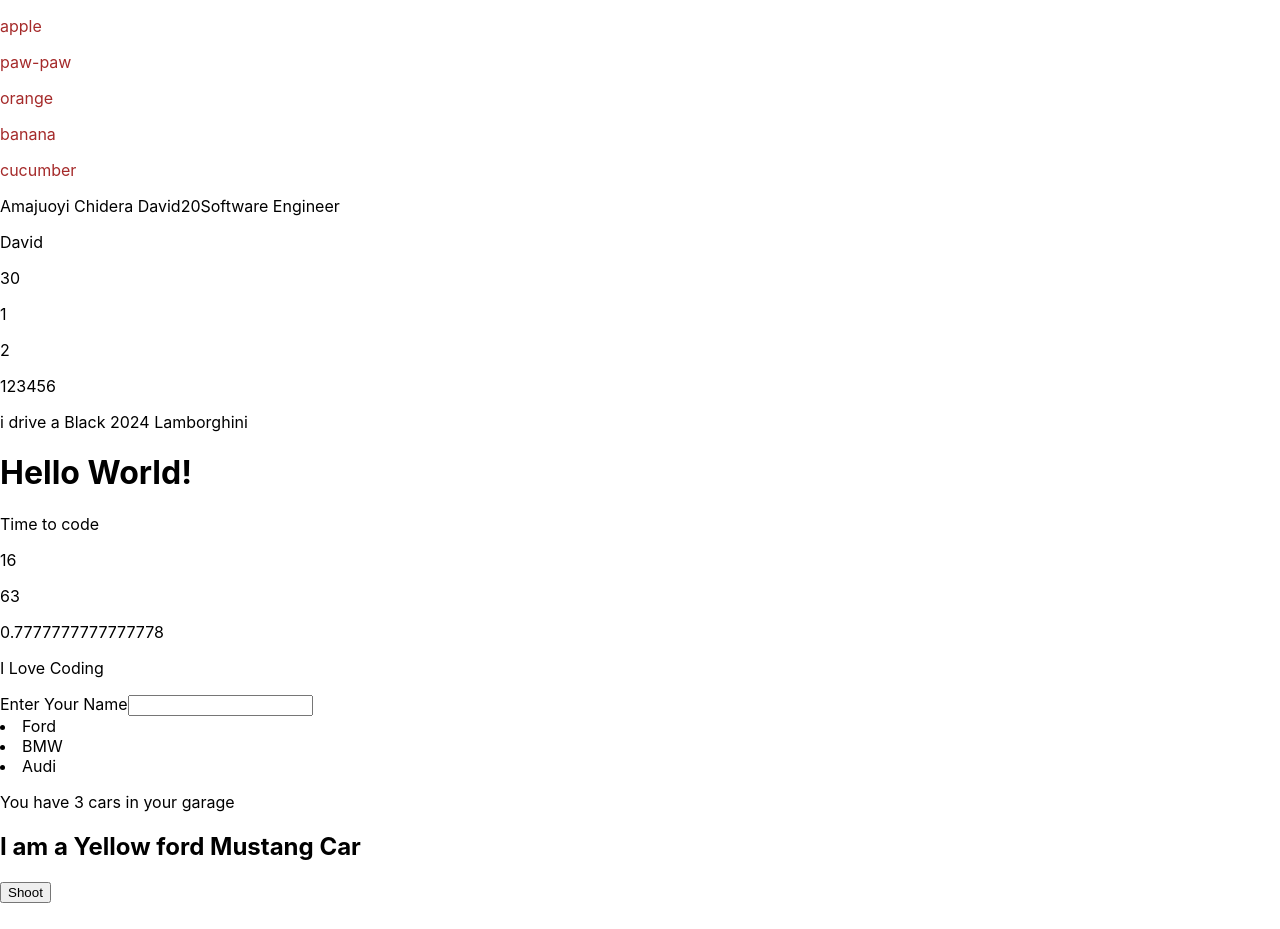
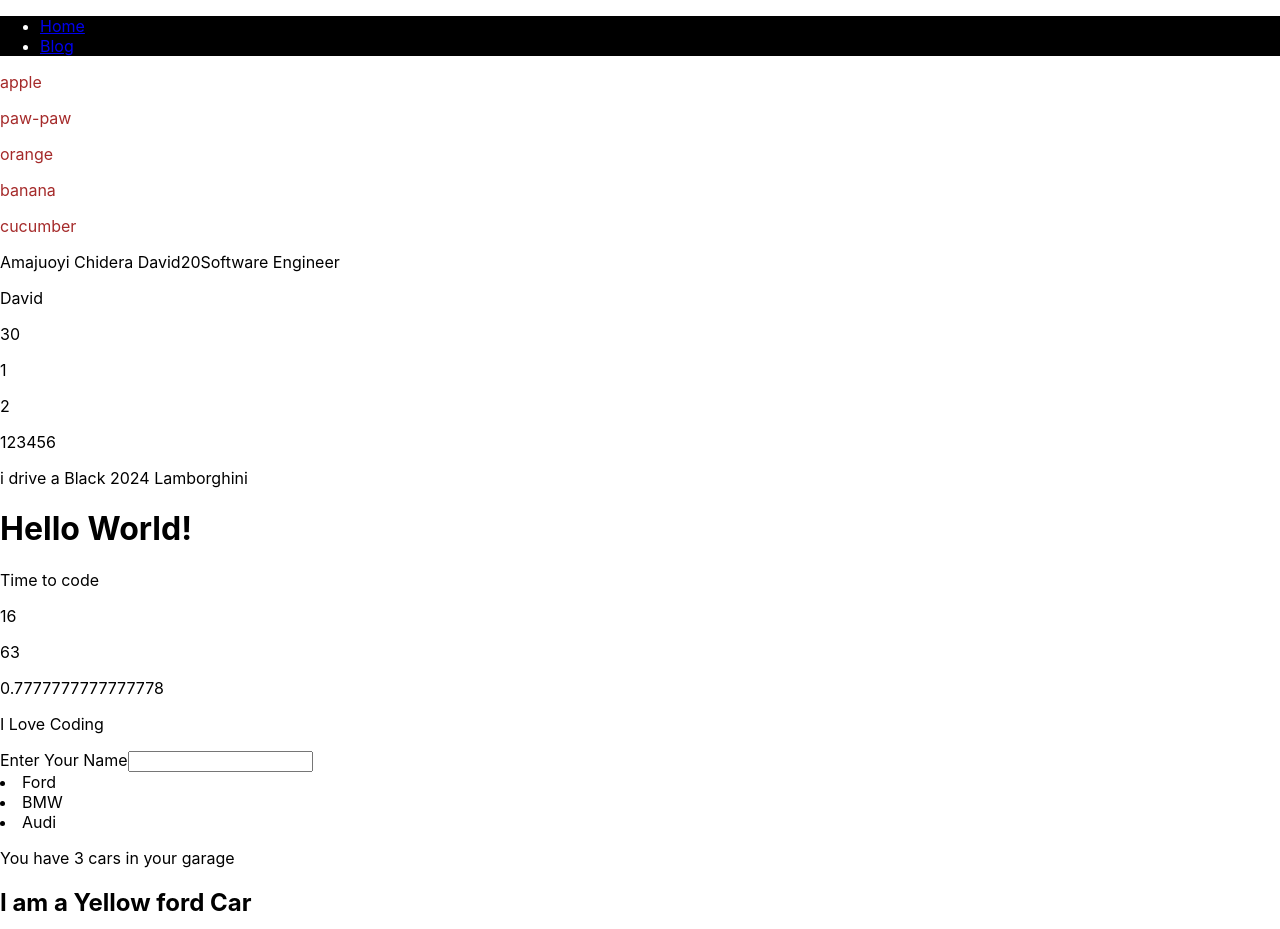
Before and after one commit to Amajuoyichidera/w3-School-React, a React (Create React App) app: page /blog in a window 1280 px wide. Shown: the top 929 px of the page. Built offline with nearby package versions, Linux system fonts and the light colour scheme.

Commit message:
first version

```diff
--- a/package.json
+++ b/package.json
@@ -34,5 +34,8 @@
       "last 1 firefox version",
       "last 1 safari version"
     ]
+  },
+  "devDependencies": {
+    "react-router-dom": "^6.20.0"
   }
 }
--- a/src/App.js
+++ b/src/App.js
@@ -1,84 +1,30 @@
-import getMessage from './message.js'
-import Car from './Car.js';
-
-function Code () {
-  return <p>I Love Coding</p>
-}
+import { BrowserRouter as Router, Route, Routes, Link } from 'react-router-dom';
+import Blog from './pages/Blog';
+import Home from './pages/Home.js';
+import NoPage from './pages/NoPage.js'
 
 function App() {
-  const myArray = [ 'apple', 'paw-paw', 'orange', 'banana', 'cucumber'];
-   function calculate(a, b) {
-    let sum = a + b;
-    let multiply = a * b;
-    let division = a / b;
-
-    return [sum, multiply, division];
-   }
-
-   const [sum, multiply, division] = calculate(7, 9);
-
-   const myVehicle = {
-    name: 'Lamborghini',
-    year: 2024,
-    color: 'Black',
-   }
-
-    const message = 'i drive a ' + myVehicle.color + ' ' + myVehicle.year + ' ' + myVehicle.name;
-
-    // spread operator with array and object
-    const numberOne = [1, 2, 3];
-    const numberTwo = [4, 5, 6];
-    const combined = [...numberOne, ...numberTwo];
-    const [one, two] = combined;
-
-    const aboutMe = {
-      name: 'David',
-      occupation: 'Software Engineer',
-      age: 20,
-    }
-
-    const aboutMe2 = {
-      degree: 'Bachelor of science',
-      course: 'Computer Science',
-    }
-
-    const allAboutMe = {...aboutMe, ...aboutMe2}
-
-     let myColor = 'blue';
-
-     const carInfo = {
-      model: 'Mustang'
-     }
-
-     const shoot = (a) => {
-      alert(a)
-     }
-
-     const car = [
-      {id: 1, brand: 'Ford'},
-      {id: 2, brand: 'BMW'},
-      {id: 3, brand: 'Audi'}
-    ];
 
   return (
     <div className="App">
-      {myArray.map((item) =>
-        <p style={{ color: myColor === 'black' ? 'black' : 'brown'}}>{item}</p>
-       )}
-       <p>{getMessage()}</p>
-       <p>{allAboutMe.name}</p>
-       <p>{allAboutMe.age === 20 ? 30 : 20}</p>
-       <p>{one}</p>
-       <p>{two}</p>
-       <p>{combined}</p>
-       <p>{message}</p>
-      <h1>Hello World!</h1>
-      <p>Time to code</p>
-      <p>{sum}</p>
-      <p>{multiply}</p>
-      <p>{division}</p>
-      <Code />
-      <Car cars={car.map((item) => <li key={item.id}>{item.brand}</li>)} car={car} goal={true} brand='ford' color='Yellow' brand2 = {carInfo} click={() => shoot('Goal!!!!')} />
+      <Router>
+      <div>
+        <nav style={{backgroundColor: 'black', color: 'white'}}>
+          <ul>
+            <li><Link to="/">Home</Link></li>
+            <li><Link to="/blog">Blog</Link></li>
+            {/* <li><Link to="/contact">Contact</Link></li> */}
+          </ul>
+        </nav>
+        <Routes>
+          <Route path="/" element={<Home />} />
+          <Route path="/blog" element={<Blog />} />
+          <Route path='*' element={<NoPage />} />
+          {/* <Route path="/contact" element={<Contact />} /> */}
+        </Routes>
+      </div>
+    </Router>
+
     </div>
   );
 }
--- a/src/Car.js
+++ b/src/Car.js
@@ -11,10 +11,9 @@ function MadeGoal() {
     <p>Suiiiiiiiiii</p>
     </>
 }
-
 function Car(props) {
     const goal = props.goal;
-    const car = props.car;
+    const car = props.cars;
 
     const [name, setName] = useState();
     function handleSubmit(e) {
@@ -32,7 +31,7 @@ function Car(props) {
         {
           car.length > 0 && <p>You have {car.length} cars in your garage</p>
         }
-        <h2>I am a {props.color} {props.brand} {props.brand2.model} Car</h2>
+        <h2>I am a {props.color} {props.brand}  Car</h2>
         <button onClick={props.click}>Shoot</button>
         {goal ? <MadeGoal /> : <MissedGoal />}
     </div>
--- /dev/null
+++ b/src/pages/Blog.js
@@ -0,0 +1,87 @@
+import React from 'react'
+import getMessage from '../message'
+import Car from '../Car'
+
+function Code () {
+    return <p>I Love Coding</p>
+  }
+
+const Blog = () => {
+   const myArray = [ 'apple', 'paw-paw', 'orange', 'banana', 'cucumber'];
+   function calculate(a, b) {
+    let sum = a + b;
+    let multiply = a * b;
+    let division = a / b;
+
+    return [sum, multiply, division];
+   }
+
+   const [sum, multiply, division] = calculate(7, 9);
+
+   const myVehicle = {
+    name: 'Lamborghini',
+    year: 2024,
+    color: 'Black',
+   }
+
+    const message = 'i drive a ' + myVehicle.color + ' ' + myVehicle.year + ' ' + myVehicle.name;
+
+    // spread operator with array and object
+    const numberOne = [1, 2, 3];
+    const numberTwo = [4, 5, 6];
+    const combined = [...numberOne, ...numberTwo];
+    const [one, two] = combined;
+
+    const aboutMe = {
+      name: 'David',
+      occupation: 'Software Engineer',
+      age: 20,
+    }
+
+    const aboutMe2 = {
+      degree: 'Bachelor of science',
+      course: 'Computer Science',
+    }
+
+    const allAboutMe = {...aboutMe, ...aboutMe2}
+
+     let myColor = 'blue';
+
+     const carInfo = {
+      model: 'Mustang'
+     }
+
+     const shoot = (a) => {
+      alert(a)
+     }
+
+     const car = [
+      {id: 1, brand: 'Ford'},
+      {id: 2, brand: 'BMW'},
+      {id: 3, brand: 'Audi'}
+    ];
+
+  return (
+    <div>
+         {myArray.map((item) =>
+        <p style={{ color: myColor === 'black' ? 'black' : 'brown'}}>{item}</p>
+       )}
+       <p>{getMessage()}</p>
+       <p>{allAboutMe.name}</p>
+       <p>{allAboutMe.age === 20 ? 30 : 20}</p>
+       <p>{one}</p>
+       <p>{two}</p>
+       <p>{combined}</p>
+       <p>{message}</p>
+      <h1>Hello World!</h1>
+      <p>Time to code</p>
+      <p>{sum}</p>
+      <p>{multiply}</p>
+      <p>{division}</p>
+      <Code />
+      <Car cars={car.map((item) => <li key={item.id}>{item.brand}</li>)} goal={true} brand='ford' color='Yellow' brand2 = {carInfo} click={() => shoot('Goal!!!!')} />
+    </div>
+  )
+}
+
+export default Blog
--- /dev/null
+++ b/src/pages/Home.js
@@ -0,0 +1,9 @@
+import React from 'react'
+
+const Home = () => {
+  return (
+    <div>Home</div>
+  )
+}
+
+export default Home
--- /dev/null
+++ b/src/pages/NoPage.js
@@ -0,0 +1,9 @@
+import React from 'react'
+
+const NoPage = () => {
+  return (
+    <div>Page Does Not Exist</div>
+  )
+}
+
+export default NoPage
```
Also changed, not shown: 1 other file (tests, documents, lock files or other folders).
